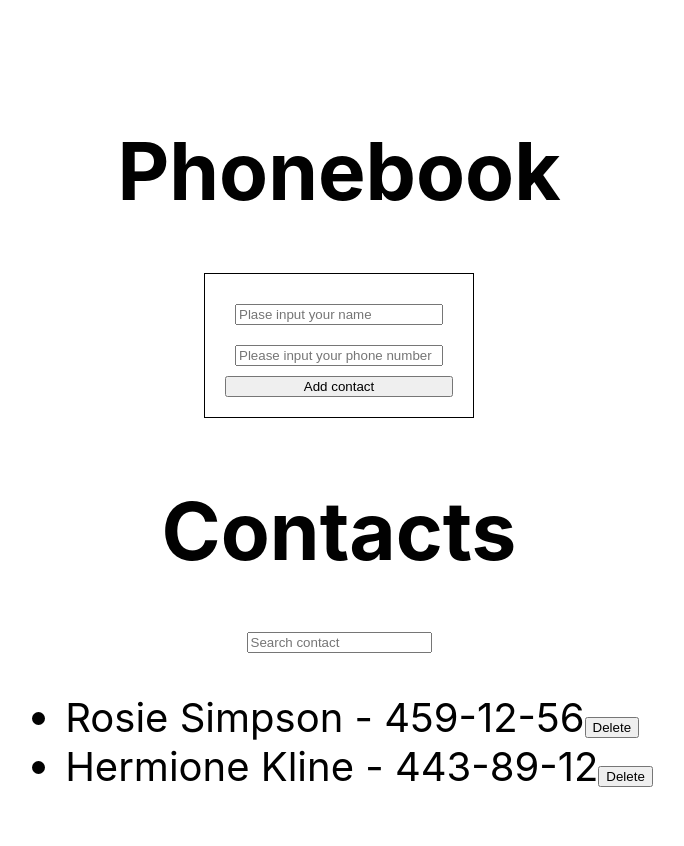
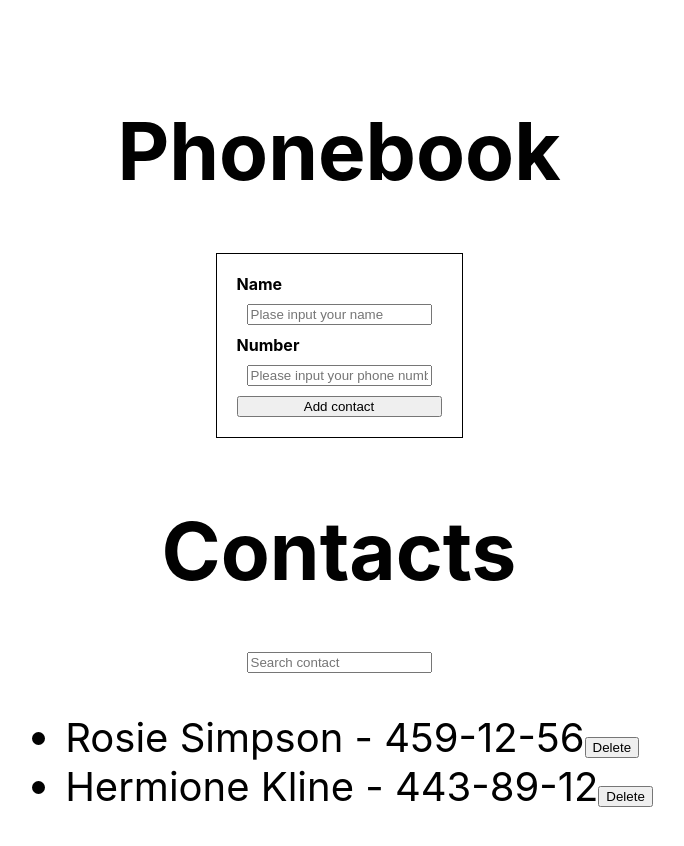
Before and after one commit to 4lxm4x/goit-react-hw-02-phonebook, a React (Create React App) app: page / in a window 1280 px wide. Shown: the top 846 px of the page, without its empty margins (301-985 px from the left). Built offline with nearby package versions, Linux system fonts and the light colour scheme.

Commit message:
css needed

```diff
--- a/src/App.jsx
+++ b/src/App.jsx
@@ -45,26 +45,20 @@ class App extends Component {
       return { contacts: updatedContacts };
     });
   };
+
   deleteContact = e => {
     const deletedContactName = e.target.id;
+    let updatedContacts = [];
     for (let contactInState of this.state.contacts) {
       if (
         deletedContactName.toLowerCase() !== contactInState.name.toLowerCase()
       ) {
-        this.setState(prevState => {
-          let updatedContacts = [...prevState.contacts];
-
-          updatedContacts.push(contactInState);
-
-          return { contacts: updatedContacts };
-        });
+        updatedContacts.push(contactInState);
       }
-      // for (let contactInState of this.state.contacts) {
-      //   if (contactName.toLowerCase() === contactInState.name.toLowerCase()) {
-      //     return alert(`${contactName} is deleted.`);
-      //   }
-      // }
     }
+    this.setState(() => {
+      return { contacts: updatedContacts };
+    });
   };
   render() {
     return (
--- a/src/components/ContactForm/ContactForm.css
+++ b/src/components/ContactForm/ContactForm.css
@@ -1,13 +1,14 @@
 .contactForm {
-    display: flex;
-    flex-direction: column;
-    margin-bottom:10px;
-    border: 1px solid black;
-    padding: 20px;
+  display: flex;
+  flex-direction: column;
+  margin-bottom: 10px;
+  border: 1px solid black;
+  padding: 20px;
+  font-size: 16px;
+  font-weight: 700;
 }
 
-
 .contactInput {
-    width: 200px;
-    margin: 10px;
+  width: auto;
+  margin: 10px;
 }
--- a/src/components/ContactForm/ContactForm.jsx
+++ b/src/components/ContactForm/ContactForm.jsx
@@ -36,22 +36,25 @@ class ContactForm extends Component {
         className="contactForm"
         onSubmit={this.onHandleFormSubmit}
       >
+        <label htmlFor="name">Name</label>
         <input
           type="text"
           className="contactInput"
           placeholder="Plase input your name"
           name="name"
-          // pattern="^[a-zA-Zа-яА-Я]+(([' -][a-zA-Zа-яА-Я ])?[a-zA-Zа-яА-Я]*)*$"
+          pattern="^[a-zA-Zа-яА-Я]+(([' -][a-zA-Zа-яА-Я ])?[a-zA-Zа-яА-Я]*)*$"
           title="Name may contain only letters, apostrophe, dash and spaces. For example Adrian, Jacob Mercer, Charles de Batz de Castelmore d'Artagnan"
           required
           onChange={this.onHandleInput}
         />
+        <label htmlFor="number">Number</label>
+
         <input
           type="tel"
           className="contactInput"
           placeholder="Please input your phone number"
           name="number"
-          // pattern="\+?\d{1,4}?[-.\s]?\(?\d{1,3}?\)?[-.\s]?\d{1,4}[-.\s]?\d{1,4}[-.\s]?\d{1,9}"
+          pattern="\+?\d{1,4}?[-.\s]?\(?\d{1,3}?\)?[-.\s]?\d{1,4}[-.\s]?\d{1,4}[-.\s]?\d{1,9}"
           title="Phone number must be digits and can contain spaces, dashes, parentheses and can start with +"
           required
           onChange={this.onHandleInput}
--- a/src/components/Contacts/Contacts.jsx
+++ b/src/components/Contacts/Contacts.jsx
@@ -2,12 +2,9 @@ import './Contacts.css';
 import { nanoid } from 'nanoid';
 
 const Contacts = ({ contactsList, onDelete }) => {
-  console.log('🚀 ~ contactsList:', contactsList);
-
   return (
     <ul>
       {contactsList.map(contact => {
-        console.log('🚀 ~ contact:', contact);
         return (
           <li key={nanoid()}>
             {contact.name} - {contact.number}
```
